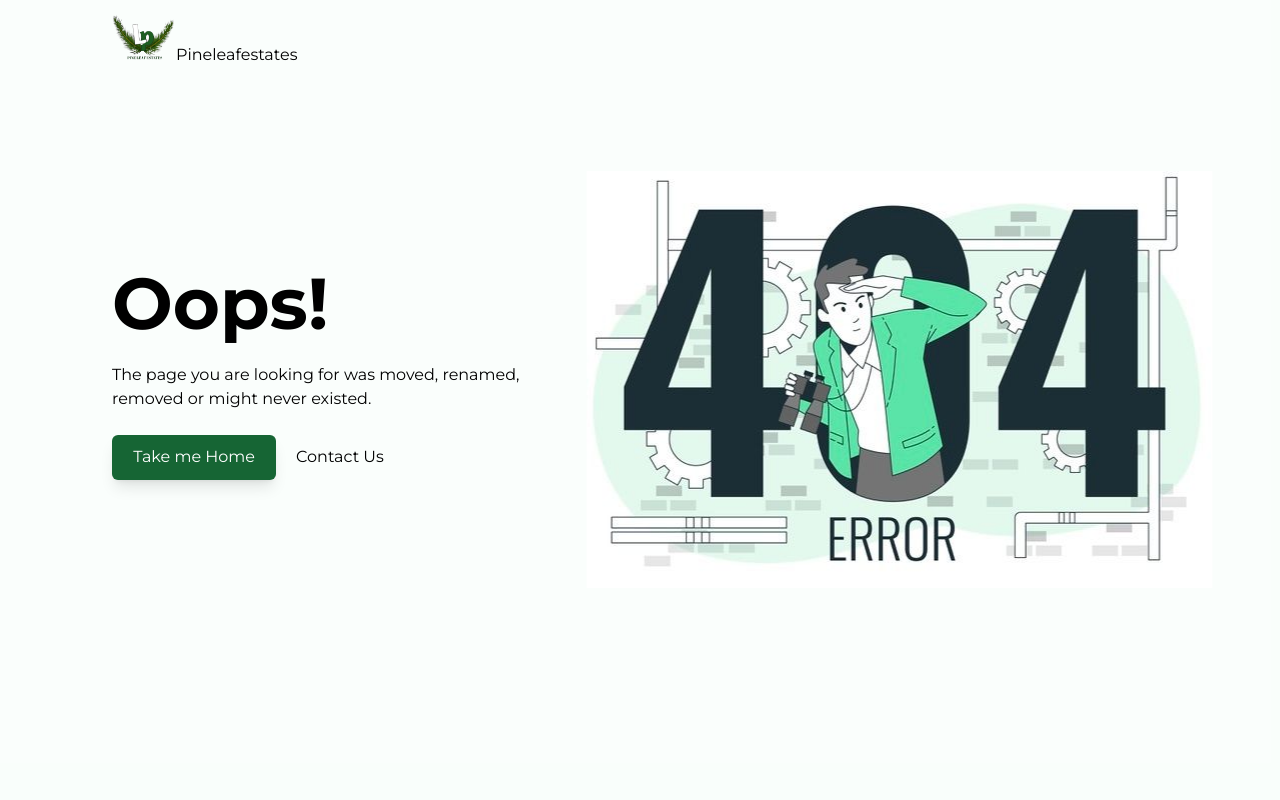
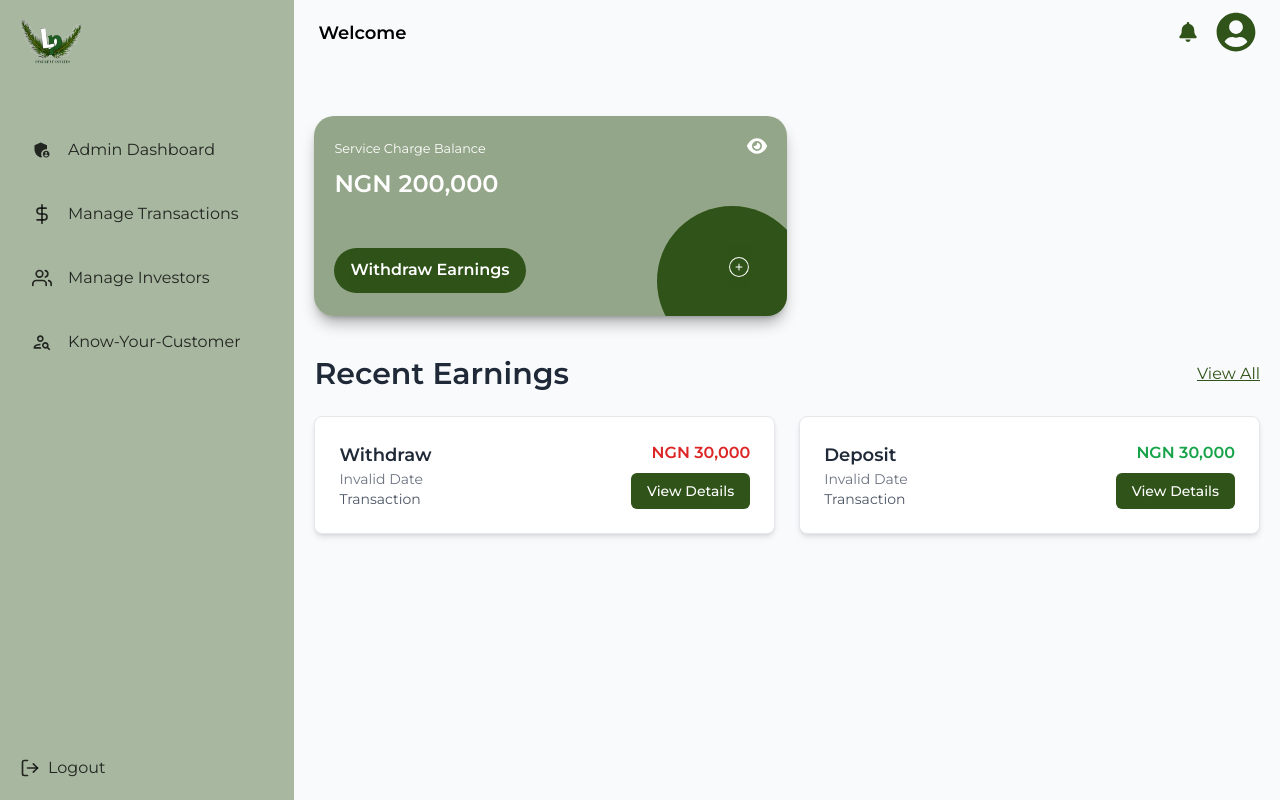
Before and after one commit to codify01/IIR-frontend, a React (Vite) app: page /serviceaccount in a window 1280 px wide. Built offline with nearby package versions, Linux system fonts and the light colour scheme; no server answers; sample sign-in values are in the browser's storage.

Commit message:
Working on the service account pafe

```diff
--- a/src/App.tsx
+++ b/src/App.tsx
@@ -35,6 +35,7 @@ import ProtectedRoute from './components/ProtectedRoute'; // Import the Protecte
 import ManageReferrals from './pages/dashboard/ManageReferals';
 import SuperAdminDashboard from './pages/dashboard/SuperAdminDashboard';
 import NotificationPage from './pages/notification/Notification';
+import ServiceAccountDashboard from './pages/dashboard/ServiceAccountDashboard';
 
 const App = () => {
   return (
@@ -217,6 +218,7 @@ const App = () => {
         </Route>
 
         <Route path="*" element={<Notfound />} />
+        <Route path="/serviceaccount" element={<MainLayout child={<ServiceAccountDashboard />} />} />
       </Routes>
     </React.Fragment>
   );
--- a/src/components/card/Cardtwo.tsx
+++ b/src/components/card/Cardtwo.tsx
@@ -10,6 +10,7 @@ interface CardTwoProps {
     balType: string;
     cta: string;
     redirect: string;
+    newStyle?: string;
     action: () => void;
 }
 
@@ -19,7 +20,7 @@ const formatAccountBalance = (amount: number) => {
     return `NGN ${amount?.toLocaleString("en-NG")}`;
 };
 
-const Cardtwo: React.FC<CardTwoProps> = ({ balType, amount, thisState, action, cta, redirect }) => {
+const Cardtwo: React.FC<CardTwoProps> = ({ balType, amount, thisState, action, cta, redirect, newStyle }) => {
     return (
         <div className="w-full mb-8 p-5 bal-card relative flex flex-col justify-between h-[200px] rounded-[20px] overflow-hidden z-[1] text-sec shadow-lg shadow-tet/30">
             <div className="flex justify-between items-start">
@@ -39,7 +40,7 @@ const Cardtwo: React.FC<CardTwoProps> = ({ balType, amount, thisState, action, c
             </div>
             <div className="flex justify-between items-center">
                 <ButtonOne title={cta} href={redirect} optStyle2="w-max px-4 bg-pry rounded-full font-medium" />
-                <ButtonOne title={<CiCirclePlus className="size-6 text-tetClr" />} href="/user/deposit" optStyle2="w-max px-4 bg-pry rounded-full font-medium" />
+                <ButtonOne title={<CiCirclePlus className="size-6 text-tetClr" />} href="/user/deposit" optStyle2={`w-max px-4 bg-pry rounded-full font-medium ${newStyle || ""}`} />
             </div>
         </div>
     );
--- a/src/components/nav/Bottombar.tsx
+++ b/src/components/nav/Bottombar.tsx
@@ -34,7 +34,7 @@ const Bottombar: React.FC = () => {
       role: "investor",
     },
     {
-      href: "/user/deposit1",
+      href: "/user/deposit",
       title: "Deposit",
       icon: <GiPayMoney className="h-5 w-5" />,
       role: "investor",
--- a/src/components/nav/Leftnav.tsx
+++ b/src/components/nav/Leftnav.tsx
@@ -36,7 +36,7 @@ const Leftnav: React.FC = () => {
       role: "investor",
     },
     {
-      href: "/user/deposit1",
+      href: "/user/deposit",
       title: "Deposit",
       icon: <GiPayMoney className="h-5 w-5" />,
       role: "investor",
--- a/src/layout/MainLayout.tsx
+++ b/src/layout/MainLayout.tsx
@@ -18,41 +18,41 @@ interface User {
 }
 
 const MainLayout: React.FC<MainLayoutProps> = ({ child }) => {
-  const [user, setUser] = useState<User | null>(null);
-  const [isLoading, setIsLoading] = useState<boolean>(true);
-  const navigate = useNavigate();
+  // const [user, setUser] = useState<User | null>(null);
+  // const [isLoading, setIsLoading] = useState<boolean>(true);
+  // const navigate = useNavigate();
 
-  useEffect(() => {
-    const fetchUser = async () => {
-      try {
-        const response = await axios.get("https://iirapi.sunmence.com.ng/user.php", {
-          headers: {
-            Authorization: localStorage.getItem("token") || "",
-          },
-        });
-        console.log(response.data);
+  // useEffect(() => {
+  //   const fetchUser = async () => {
+  //     try {
+  //       const response = await axios.get("https://iirapi.sunmence.com.ng/user.php", {
+  //         headers: {
+  //           Authorization: localStorage.getItem("token") || "",
+  //         },
+  //       });
+  //       console.log(response.data);
 
-        if (response.data && response.status === 200) {
-          setUser(response.data);
-        } else {
-          // navigate("/login");
-        }
-      } catch (error) {
-        console.error("Error fetching user:", error);
-        navigate("/login");
-      } finally {
-        setIsLoading(false);
-      }
-    };
+  //       if (response.data && response.status === 200) {
+  //         setUser(response.data);
+  //       } else {
+  //         // navigate("/login");
+  //       }
+  //     } catch (error) {
+  //       console.error("Error fetching user:", error);
+  //       navigate("/login");
+  //     } finally {
+  //       setIsLoading(false);
+  //     }
+  //   };
 
-    fetchUser();
-  }, [navigate]);
+  //   fetchUser();
+  // }, [navigate]);
 
-  if (isLoading) {
-    return (
-      <Loader/>
-    );
-  }
+  // if (isLoading) {
+  //   return (
+  //     <Loader/>
+  //   );
+  // }
 
   return (
     <div className="flex h-screen overflow-hidden bg-gray-50">
@@ -64,7 +64,7 @@ const MainLayout: React.FC<MainLayoutProps> = ({ child }) => {
       {/* Scrollable Main Content */}
       <div className="flex-1 flex flex-col overflow-hidden md:pb-0 pb-24">
         {/* Top Navigation */}
-        <NavTwo user={user} optStyle={"py-8"} />
+        <NavTwo user={"user"} optStyle={"py-8"} />
 
         {/* Content Section */}
         <div className="flex-1 overflow-y-auto px-5 pb-20">
--- /dev/null
+++ b/src/pages/dashboard/ServiceAccountDashboard.tsx
@@ -0,0 +1,62 @@
+import React, { useState } from "react";
+import Cardtwo from "../../components/card/Cardtwo";
+import { NavLink } from "react-router-dom";
+import CardThree from "../../components/card/Cardthree";
+import CardSix from "../../components/card/Cardsix";
+
+const ServiceAccountDashboard: React.FC = () => {
+    const [refBalVisibility, setRefBalVisibility] = useState<boolean>(true);
+
+    return (
+
+      <div className=" mx-auto mt-5 space-y-10">
+
+        <div className="w-1/2">
+          <Cardtwo
+            balType="Service Charge Balance"
+            amount={200000}
+            thisState={refBalVisibility}
+            cta="Withdraw Earnings"
+            redirect="/user/withdraw"
+            newStyle="pointer-events-none"
+            action={() => setRefBalVisibility(!refBalVisibility)}
+          />
+        </div>
+
+      {/* Recent Investments Section */}
+      <div className="space-y-6">
+        <div className="flex justify-between items-center">
+          <h3 className="font-semibold text-2xl md:text-3xl text-gray-800">
+            Recent Earnings
+          </h3>
+          <NavLink to="/serviceacc/transactions" className="text-pry underline">
+            View All
+          </NavLink>
+        </div>
+
+        <div className="grid md:grid-cols-2 gap-6">
+              <CardSix
+								key={"transaction"}
+								type={"withdraw"}
+								amount={30000}
+								date={"transaction"}
+								category={"transaction"}
+								onViewDetails={"() => handleViewDetails(transaction)"}
+							/>
+              <CardSix
+								key={"transaction"}
+								type={"deposit"}
+								amount={30000}
+								date={"transaction"}
+								category={"transaction"}
+								onViewDetails={"() => handleViewDetails(transaction)"}
+							/>
+        </div>
+      </div>
+    </div>
+
+    )
+
+}
+
+export default ServiceAccountDashboard
--- a/src/pages/dashboard/Userdashboard.tsx
+++ b/src/pages/dashboard/Userdashboard.tsx
@@ -152,7 +152,7 @@ const Userdashboard: React.FC = () => {
                 key={investment.id}
                 name={investment.investment_name || "Unnamed Investment"}
                 duration={`Duration: ${investment.investment_duration} months`}
-                price={parseFloat(investment.amount)}
+                price={Number(investment.amount)}
                 startDate={new Date(investment.investment_start)}
                 endDate={calculateEndDate(investment.investment_start, investment.investment_duration)}
               />
--- a/src/pages/transactions/Withdraw.tsx
+++ b/src/pages/transactions/Withdraw.tsx
@@ -152,9 +152,8 @@ const Withdraw: React.FC = () => {
             className="input1 w-full border border-pry rounded-md p-3 focus:ring-2 focus:ring-pry focus:outline-none transition-all"
             value={formik.values.amount ? formik.values.amount.toLocaleString("en-NG") : formik.values.amount}
             onChange={(e) => {
-              const value = e.target.value.replace(/,/g, ""); // Remove commas
+              const value = e.target.value.replace(/,/g, "");
               if (!isNaN(Number(value))) {
-                // Update only if it's a valid number
                 formik.setFieldValue("amount", Number(value));
               }
             }}
@@ -166,7 +165,7 @@ const Withdraw: React.FC = () => {
             </div>
           )}
           <div className="mt-1">
-            Available balance: {formatAccountBalance(user?.balance)}
+            Available balance: {formatAccountBalance(user?.balance) || 0}
           </div>
         </div>
 
```
